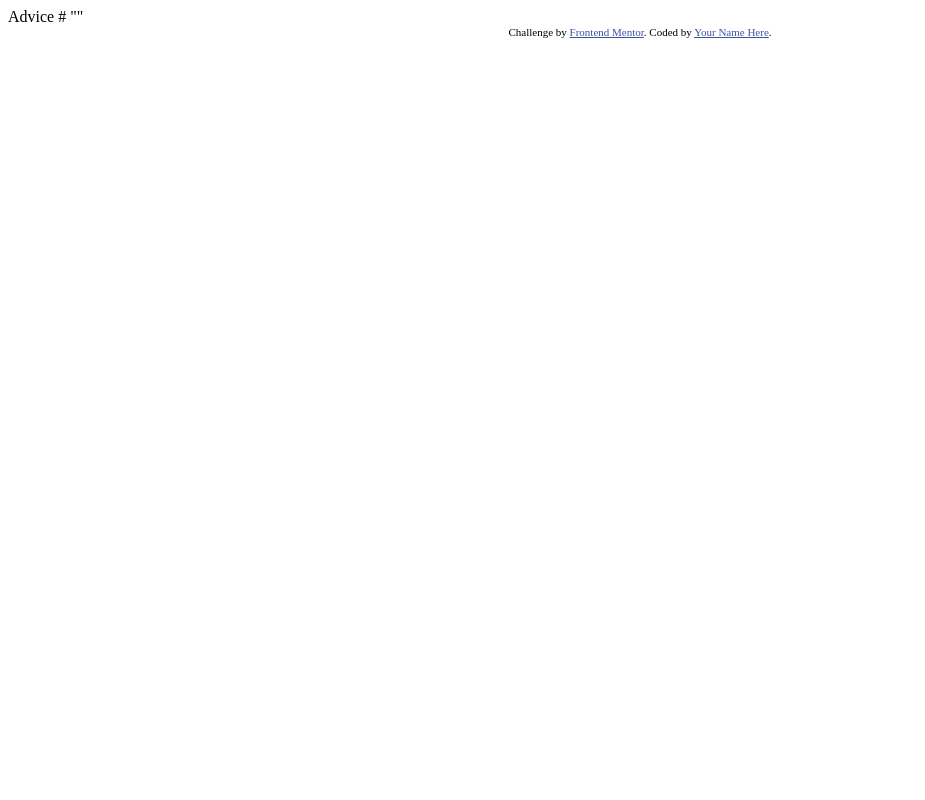
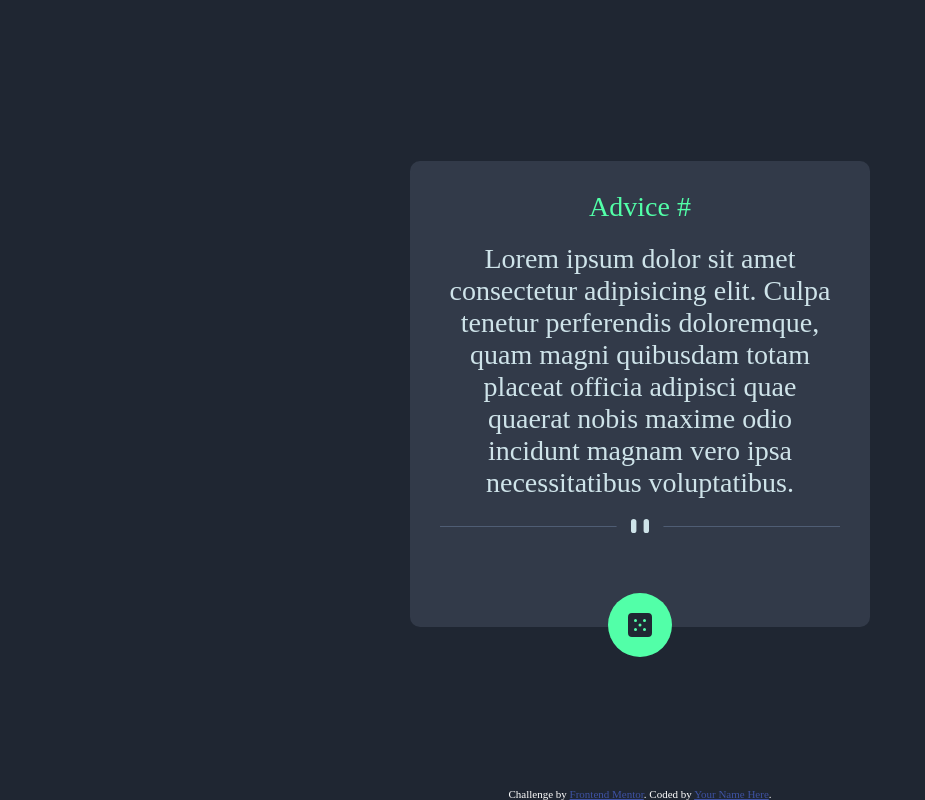
Before and after one commit to antran1245/advice-generator-app-main, a plain HTML site: page index.html in a window 1280 px wide. Shown: the whole page, without its empty margins (0-925 px from the left). Drawn offline with Linux system fonts and the light colour scheme.

Commit message:
completed desktop view

```diff
--- a/index.html
+++ b/index.html
@@ -1,28 +1,52 @@
 <!DOCTYPE html>
 <html lang="en">
+
 <head>
   <meta charset="UTF-8">
-  <meta name="viewport" content="width=device-width, initial-scale=1.0"> <!-- displays site properly based on user's device -->
+  <meta name="viewport" content="width=device-width, initial-scale=1.0">
+  <!-- displays site properly based on user's device -->
 
   <link rel="icon" type="image/png" sizes="32x32" href="./images/favicon-32x32.png">
-
+  <link rel="stylesheet" href="style.css">
+  <link rel="preconnect" href="https://fonts.googleapis.com">
+  <link rel="preconnect" href="https://fonts.gstatic.com" crossorigin>
+  <link href="https://fonts.googleapis.com/css2?family=Overpass:wght@100&display=swap" rel="stylesheet">
   <title>Frontend Mentor | Advice generator app</title>
 
   <!-- Feel free to remove these styles or customise in your own stylesheet 👍 -->
   <style>
-    .attribution { font-size: 11px; text-align: center; }
-    .attribution a { color: hsl(228, 45%, 44%); }
+    .attribution {
+      font-size: 11px;
+      text-align: center;
+      color: white;
+    }
+
+    .attribution a {
+      color: hsl(228, 45%, 44%);
+    }
   </style>
 </head>
+
 <body>
-
-  Advice #<!-- Advice ID goes here -->
-
-  "<!-- Advice text goes here -->"
+  <div id="container">
+    <!-- Advice ID goes here -->
+    <p id="number">
+      Advice #
+    </p>
+    <!-- Advice goes here -->
+    <p id="quote">Lorem ipsum dolor sit amet consectetur adipisicing elit. Culpa tenetur perferendis doloremque, quam magni quibusdam totam placeat officia adipisci quae quaerat nobis maxime odio incidunt magnam vero ipsa necessitatibus voluptatibus.
+    </p>
+    <img src="./images/pattern-divider-desktop.svg" alt="pattern divider">
+    <div id="circle" onclick="randomAdvice()">
+      <img src="./images/icon-dice.svg" alt="icon">
+    </div>
+  </div>
 
   <div class="attribution">
     Challenge by <a href="https://www.frontendmentor.io?ref=challenge" target="_blank">Frontend Mentor</a>.
     Coded by <a href="#">Your Name Here</a>.
   </div>
+  <script src="./script.js"></script>
 </body>
+
 </html>
--- /dev/null
+++ b/script.js
@@ -0,0 +1,12 @@
+// Global Variables
+let quote = document.querySelector('#quote');
+let number = document.querySelector('#number');
+
+// Randomly provide an advice on all
+async function randomAdvice() {
+    let advice = await fetch('https://api.adviceslip.com/advice')
+    .then(response => response.json())
+    .then(data => {return data});
+    quote.innerText = `"${advice.slip.advice}"`;
+    number.innerText = `Advice #${advice.slip.id}`;
+}
--- /dev/null
+++ b/style.css
@@ -0,0 +1,53 @@
+/* Reset CSS */
+* {
+    padding: 0px;
+    margin: 0px;
+}
+
+/* Body Style */
+body {
+    background-color: hsl(218, 23%, 16%);
+    height: 100vh;
+    display: flex;
+    flex-direction: column;
+}
+
+/* Container */
+#container {
+    width: 30vw;
+    min-width: 400px;
+    margin: auto;
+    background-color: hsl(217, 19%, 24%);
+    border-radius: 10px;
+    padding: 30px;
+    display: flex;
+    flex-direction: column;
+    height: auto;
+}
+#container * {
+    font-size: 28px;
+    font-family: Manrope;
+    text-align: center;
+}
+#number {
+    color: hsl(150, 100%, 66%);
+}
+#quote {
+    color: hsl(193, 38%, 86%);
+    padding: 20px 0;
+}
+
+/* Green circle with image */
+#circle {
+    position: relative;
+    margin: 0 auto;
+    top: 60px;
+    background-color: hsl(150, 100%, 66%);
+    width: 24px;
+    height: 24px;
+    padding: 20px;
+    border-radius: 50%;
+    display: flex;
+    justify-content: center;
+    align-items: center;
+}
```
